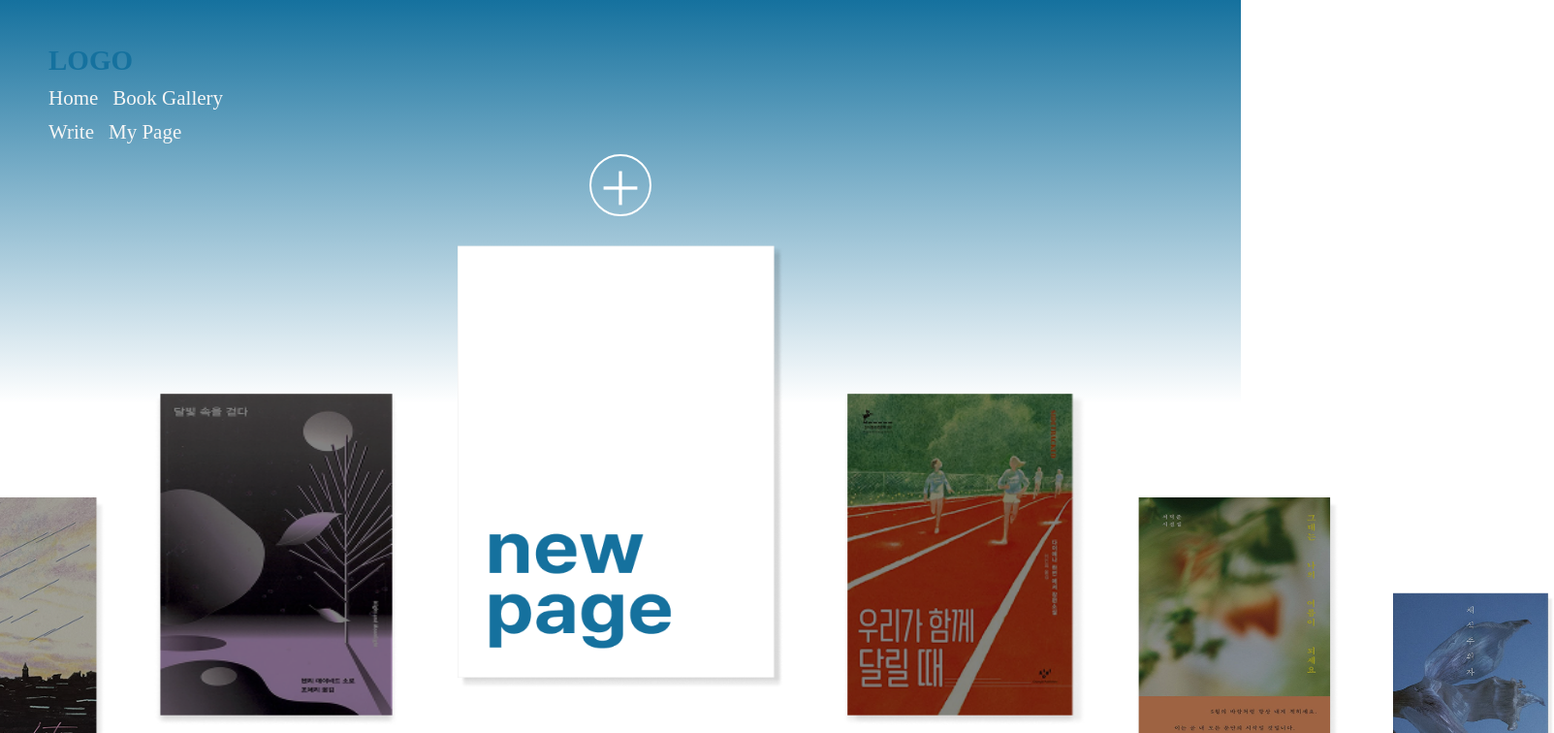
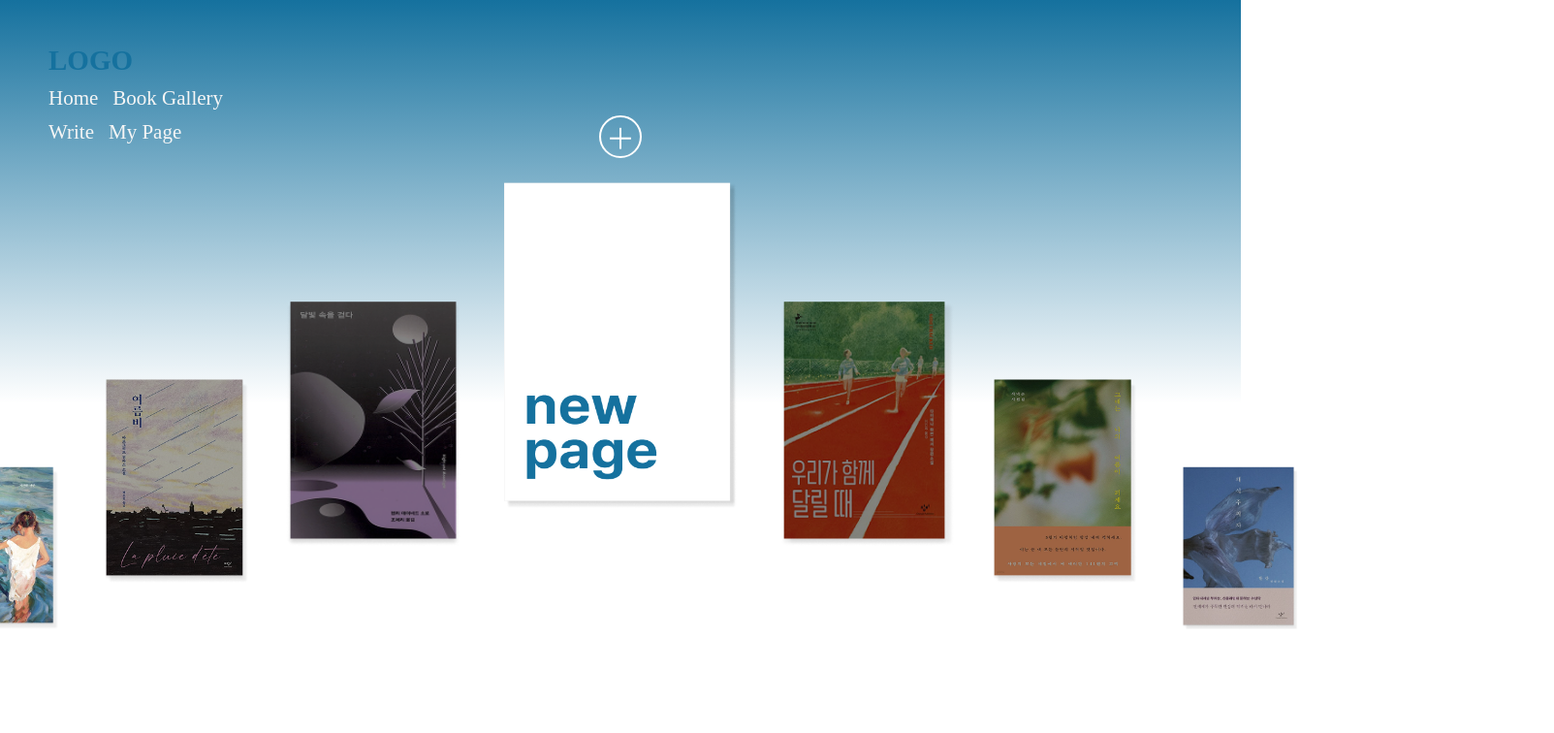
Before and after one commit to kimyena0602/2025-MIVEN-ITSHOW-front, a React (Create React App) app: page /selectbook in a window 1280 px wide. Shown: the top 756 px of the page at 97% size, 1603 px wide, since content can reach past the window. Built offline with nearby package versions, Linux system fonts and the light colour scheme; a web font is replaced by a local one.

Commit message:
feat. 스크롤 이벤트 느리게, 버튼 크기 수정

```diff
--- a/src/pages/SelectBook.jsx
+++ b/src/pages/SelectBook.jsx
@@ -1,4 +1,3 @@
-
 import React, { useState, useEffect } from "react";
 import styles from "../styles/selectbook.module.css";
 import Nav from "../components/Nav";
@@ -13,9 +12,10 @@ import img7 from "../assets/images/selectbook6.png";
 
 const SelectBook = () => {
   const [centerIndex, setCenterIndex] = useState(0);
+  const [canScroll, setCanScroll] = useState(true); // ⬅️ 스크롤/키 입력 딜레이
 
   const books = [
-    { id: 1, title: "Book 1", image: img1 }, // new page
+    { id: 1, title: "Book 1", image: img1 },
     { id: 2, title: "Book 2", image: img2 },
     { id: 3, title: "Book 3", image: img3 },
     { id: 4, title: "Book 4", image: img4 },
@@ -26,8 +26,7 @@ const SelectBook = () => {
 
   const isNewPageCenter = books[centerIndex].title === "Book 1";
 
-  // 무한 순환
-  const getOffset = (index: number) => {
+  const getOffset = (index) => {
     let offset = index - centerIndex;
     const half = Math.floor(books.length / 2);
     if (offset > half) offset -= books.length;
@@ -35,22 +34,28 @@ const SelectBook = () => {
     return offset;
   };
 
-  // 키보드 및 휠 이벤트
   useEffect(() => {
-    const handleKeyDown = (e: KeyboardEvent) => {
-      if (e.key === "ArrowLeft") {
-        setCenterIndex((prev) => (prev - 1 + books.length) % books.length);
-      } else if (e.key === "ArrowRight") {
-        setCenterIndex((prev) => (prev + 1) % books.length);
-      }
+    const scrollDelay = 300; // 밀리초 (0.3초) 딜레이
+
+    const handleMove = (direction) => {
+      if (!canScroll) return;
+      setCanScroll(false);
+      setCenterIndex((prev) =>
+        direction === "left"
+          ? (prev - 1 + books.length) % books.length
+          : (prev + 1) % books.length
+      );
+      setTimeout(() => setCanScroll(true), scrollDelay);
     };
 
-    const handleWheel = (e: WheelEvent) => {
-      if (e.deltaY > 0) {
-        setCenterIndex((prev) => (prev + 1) % books.length);
-      } else if (e.deltaY < 0) {
-        setCenterIndex((prev) => (prev - 1 + books.length) % books.length);
-      }
+    const handleKeyDown = (e) => {
+      if (e.key === "ArrowLeft") handleMove("left");
+      else if (e.key === "ArrowRight") handleMove("right");
+    };
+
+    const handleWheel = (e) => {
+      if (e.deltaY > 0) handleMove("right");
+      else if (e.deltaY < 0) handleMove("left");
     };
 
     window.addEventListener("keydown", handleKeyDown);
@@ -60,7 +65,7 @@ const SelectBook = () => {
       window.removeEventListener("keydown", handleKeyDown);
       window.removeEventListener("wheel", handleWheel);
     };
-  }, [books.length]);
+  }, [canScroll, books.length]);
 
   return (
     <div className={styles.pageContainer}>
@@ -70,13 +75,13 @@ const SelectBook = () => {
           const offset = getOffset(index);
           const absOffset = Math.abs(offset);
 
-          let baseX = 320;
-          if (absOffset === 1) baseX += 35;
-          if (absOffset === 2 || absOffset === 3) baseX -= 2;
-          if (absOffset === 3 || absOffset === 4) baseX -= 25;
+          let baseX = 230;
+          if (absOffset === 1) baseX += 25;
+          if (absOffset === 2 || absOffset === 3) baseX -= 1;
+          if (absOffset === 3 || absOffset === 4) baseX -= 16;
 
           const scaleMap = [1.2, 0.9, 0.75, 0.6];
-          const yMap = [-15, 80, 160, 230];
+          const yMap = [-140, -60, 1, 70];
 
           const scale = scaleMap[absOffset] || 0;
           let translateY = yMap[absOffset] || 120;
@@ -111,7 +116,6 @@ const SelectBook = () => {
             </>
           )}
         </div>
-
       </div>
     </div>
   );
--- a/src/styles/selectbook.module.css
+++ b/src/styles/selectbook.module.css
@@ -21,8 +21,8 @@
 }
 
 .book img {
-  width: 280px;
-  height: 380px;
+  width: 200px;
+  height: 280px;
 }
 
 .iconContainer {
@@ -34,7 +34,7 @@
 
 .plusIconCenter {
   position: absolute;
-  top: -60px;
+  top: -180px;
   left: 50%;
   transform: translateX(-50%);
   font-size: 36px;
@@ -45,7 +45,7 @@
 
 .editIcon {
   position: absolute;
-  top: -60px;
+  top: -200px;
   left: 50%;
   transform: translateX(-50%);
   font-size: 28px;
@@ -77,15 +77,15 @@
 /* 중앙에 위치한 플러스 아이콘 */
 .plusIconCenter {
   position: absolute;
-  top: -90px;
+  top: -130px;
   left: 50%;
   transform: translateX(-50%);
-  font-size: 48px;
+  font-size: 30px;
   color: #ffffff; /* 테두리 색상과 맞추려고 컬러 조정 가능 */
   pointer-events: auto;
   cursor: pointer;
-  width: 60px;             /* 원형 크기 */
-  height: 60px;            /* 원형 크기 */
+  width: 40px;             /* 원형 크기 */
+  height: 40px;            /* 원형 크기 */
   border: 2px solid white; /* 흰색 테두리 */
   border-radius: 50%;      /* 원형 모양 */
   display: flex;           /* 아이콘 중앙 정렬 */
@@ -96,15 +96,15 @@
 /* 중앙에 위치한 수정 아이콘 */
 .editIconCenter {
   position: absolute;
-  top: -90px;
+  top: -130px;
   left: 50%;
   transform: translateX(-50%);
-  font-size: 44px;
+  font-size: 30px;
   color: #ffffff; /* 플러스 아이콘과 동일하게 맞춤 */
   pointer-events: auto;
   cursor: pointer;
-  width: 60px;
-  height: 60px;
+  width: 40px;
+  height: 40px;
   border: 2px solid white;
   border-radius: 50%;
   display: flex;
@@ -116,13 +116,13 @@
 /* 오른쪽 아래 플러스 아이콘 */
 .plusIconBottomRight {
   position: absolute;
-  bottom: -150px;
-  right: 60px; /* ← 여기 간격을 좀 더 띄워줌 */
-  width: 30px;
-  height: 30px;
+  bottom: 110px;
+  right: 70px; /* ← 여기 간격을 좀 더 띄워줌 */
+  width: 40px;
+  height: 40px;
   border: 2px solid #2a84c2;
   border-radius: 50%;
-  font-size: 32px;
+  font-size: 30px;
   color: #2a84c2;
   display: flex;
   justify-content: center;
@@ -130,4 +130,5 @@
   background-color: white;
   pointer-events: auto;
   cursor: pointer;
+  z-index: 999;
 }
```
Lines whose indentation alone changed are shown as unchanged.
